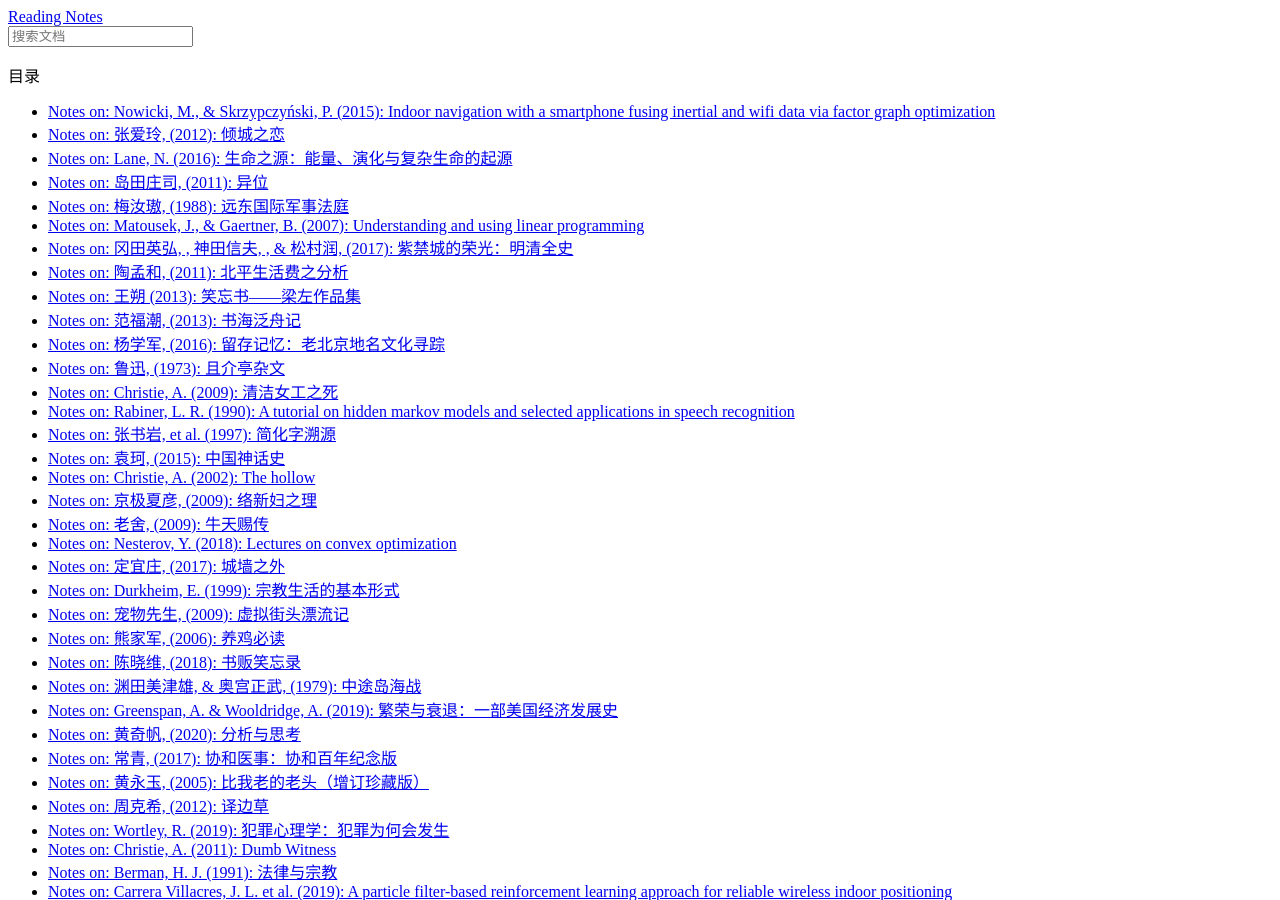
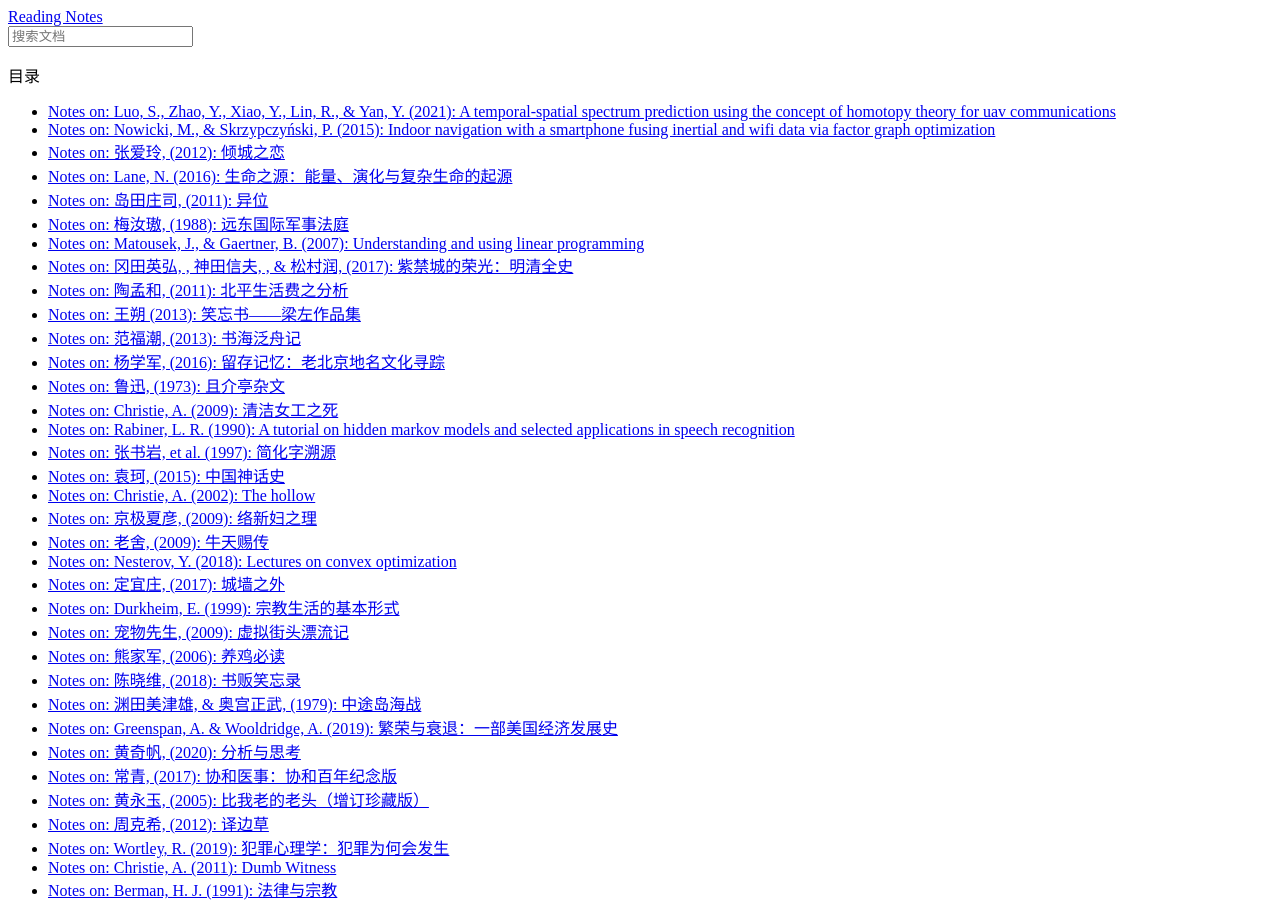
Before and after one commit to ufengger/bibtex-all, a Sphinx documentation site: the page built from docs/index.rst, in a window 1280 px wide and 900 px high. Built offline with Sphinx 7.4.7 and the Read the Docs theme 2.0.0, drawn with Linux system fonts in a browser that asks for light colours; some of the changed lines change nothing that is shown.

Commit message:
add notes

```diff
--- /dev/null
+++ b/docs/Luo_homo_21.rst
@@ -0,0 +1,34 @@
+Notes on: Luo, S., Zhao, Y., Xiao, Y., Lin, R., & Yan, Y. (2021): A temporal-spatial spectrum prediction using the concept of homotopy theory for uav communications
+====================================================================================================================================================================
+
+.. code-block:: bibtex
+
+   @article{Luo_homo_21,
+     author    = {Luo, Shan and Zhao, Yuwei and Xiao, Yong and Lin, Rongping
+                  and Yan, Yao},
+     title     = {A Temporal-Spatial Spectrum Prediction Using the Concept of
+                  Homotopy Theory for Uav Communications},
+     journal   = {IEEE Transactions on Vehicular Technology},
+     volume    = {70},
+     number    = {4},
+     pages     = {3314-3324},
+     year      = {2021},
+     doi       = {10.1109/tvt.2021.3062462},
+     url       = {https://doi.org/10.1109/tvt.2021.3062462},
+     issn      = {1939-9359},
+     month     = {Apr},
+     publisher = {Institute of Electrical and Electronics Engineers (IEEE)},
+   }
+
+Introduction
+------------
+
+For instance, the ultra dense networks (UDNs) have been introduced to meet the
+requirements of explosive data traffic and new quality of service in the 5G
+communications. The UAVs are considered to be an important component of the UDNs
+to support the accessing density and variety. In the UDNs, the base stations
+(BSs) are closely distributed as 50~1000 BSs/km2, or with distances about
+30~150 m. A drone with velocity 20 m/s can transfer from one BS to another in
+only 1.5 ~ 7.5 seconds. That is, although the UAV predicts the spectrum states,
+the prediction result can not be used because the UAV will fly to another
+location with a different spectrum environment in the next moment.
--- a/docs/index.rst
+++ b/docs/index.rst
@@ -19,6 +19,7 @@
    :hidden:
    :caption: 目录
 
+   Luo_homo_21.rst
    Nowicki_factor_15.rst
    张爱玲_倾城之恋_2012.rst
    Lane_生命之源_2016.rst
```
